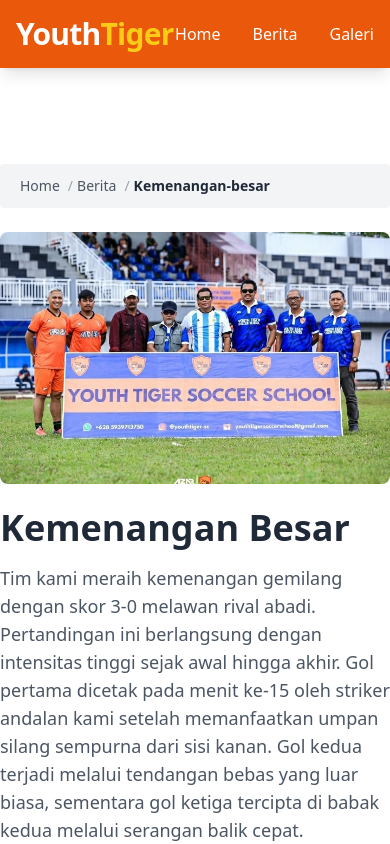
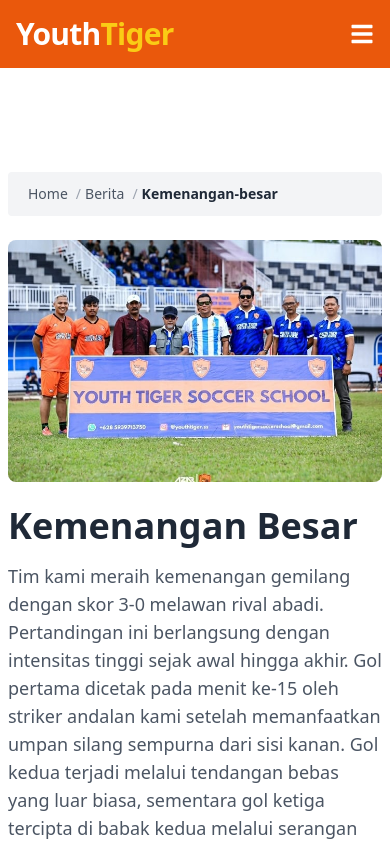
Before and after one commit to silendas/seo-implements, a React (Create React App) app: page /berita/kemenangan-besar in a window 390 px wide. Shown: the top 844 px of the page. Built offline with nearby package versions, Linux system fonts and the light colour scheme.

Commit message:
Update seo UAS

```diff
--- a/package.json
+++ b/package.json
@@ -8,6 +8,8 @@
     "react": "^19.0.0",
     "react-dom": "^19.0.0",
     "react-ga4": "^2.1.0",
+    "react-icon": "^1.0.0",
+    "react-icons": "^5.4.0",
     "react-router-dom": "^7.1.1",
     "react-scripts": "5.0.1",
     "seo-app": "file:",
--- a/src/components/Navbar.js
+++ b/src/components/Navbar.js
@@ -1,14 +1,23 @@
-import React from "react";
+import React, { useState } from "react";
 import { Link } from "react-router-dom";
+import { FaBars, FaTimes } from "react-icons/fa";
 
 function Navbar() {
+  const [isOpen, setIsOpen] = useState(false);
+
+  const toggleMenu = () => {
+    setIsOpen(!isOpen);
+  };
+
   return (
-    <nav className="bg-orange-600 p-4 sticky top-0 z-50 shadow-lg">
+    <nav className="bg-orange-600 p-4 sticky top-0 z-50">
       <div className="container mx-auto flex justify-between items-center">
         <h1 className="text-white text-3xl font-extrabold tracking-tight">
           Youth<span className="text-yellow-400">Tiger</span>
         </h1>
-        <div className="space-x-8">
+
+        {/* Desktop Links */}
+        <div className="hidden md:flex space-x-8">
           <Link to="/" className="text-white hover:text-yellow-400 transition-colors font-medium">
             Home
           </Link>
@@ -19,7 +28,39 @@
             Galeri
           </Link>
         </div>
+
+        {/* Mobile Menu Icon */}
+        <div className="md:hidden text-white cursor-pointer" onClick={toggleMenu}>
+          {isOpen ? <FaTimes size={24} /> : <FaBars size={24} />}
+        </div>
       </div>
+
+      {/* Mobile Dropdown Menu */}
+      {isOpen && (
+        <div className="md:hidden bg-orange-600 mt-2">
+          <Link
+            to="/"
+            className="block text-white hover:text-yellow-400 transition-colors font-medium border-b border-yellow-400 pb-2"
+            onClick={toggleMenu}
+          >
+            Home
+          </Link>
+          <Link
+            to="/berita"
+            className="block text-white hover:text-yellow-400 transition-colors font-medium border-b border-yellow-400 pb-2"
+            onClick={toggleMenu}
+          >
+            Berita
+          </Link>
+          <Link
+            to="/galeri"
+            className="block text-white hover:text-yellow-400 transition-colors font-medium border-b border-yellow-400 pb-2"
+            onClick={toggleMenu}
+          >
+            Galeri
+          </Link>
+        </div>
+      )}
     </nav>
   );
 }
--- a/src/pages/DetailBertia.js
+++ b/src/pages/DetailBertia.js
@@ -50,7 +50,7 @@
 
   return (
     <section className="py-24 bg-white">
-      <div className="container mx-auto max-w-3xl">
+      <div className="container mx-auto max-w-3xl p-2">
         <Breadcrumbs />
         <img
           src={newsItem.image}
```
Also changed, not shown: 1 other file (tests, documents, lock files or other folders).
